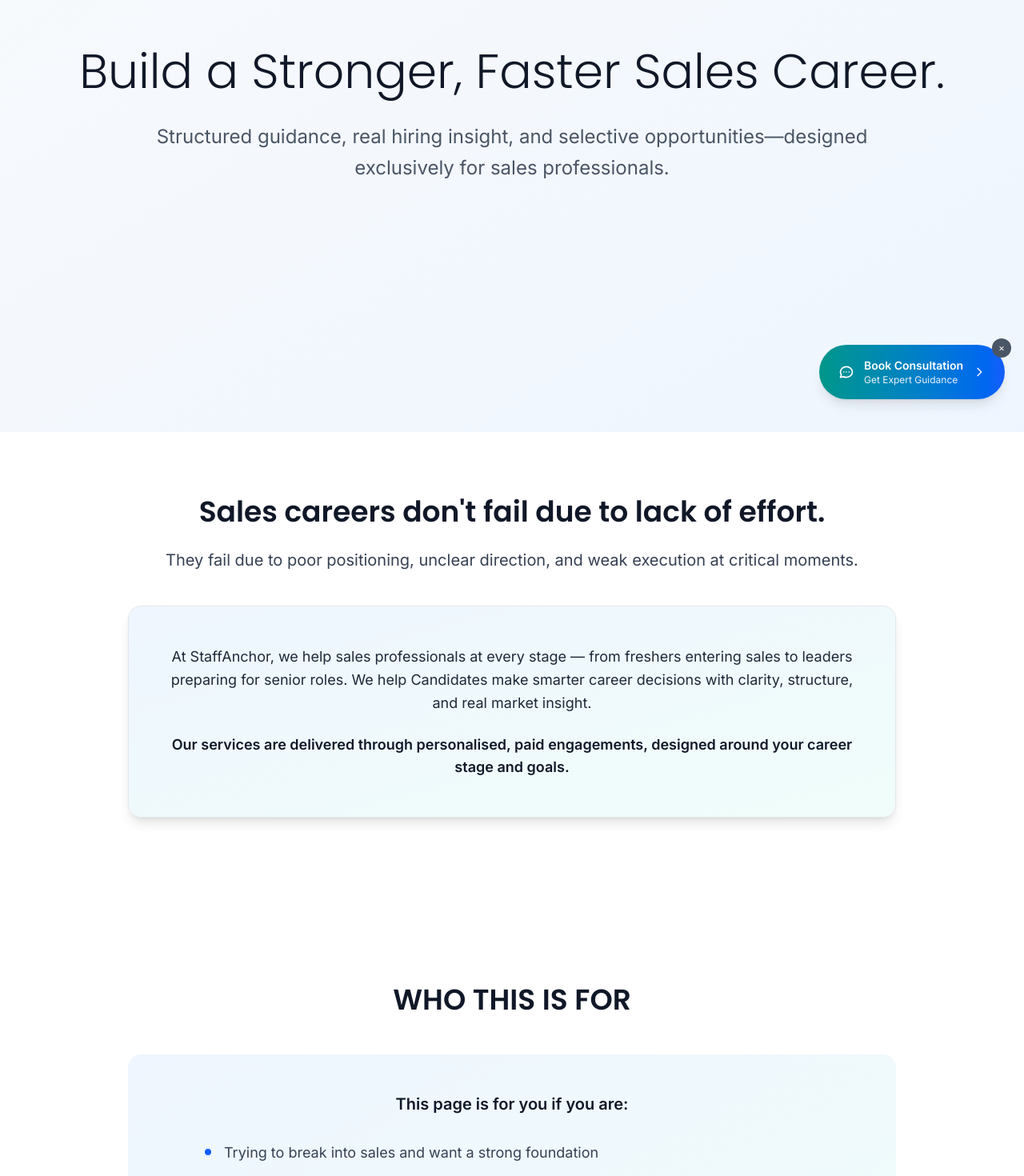
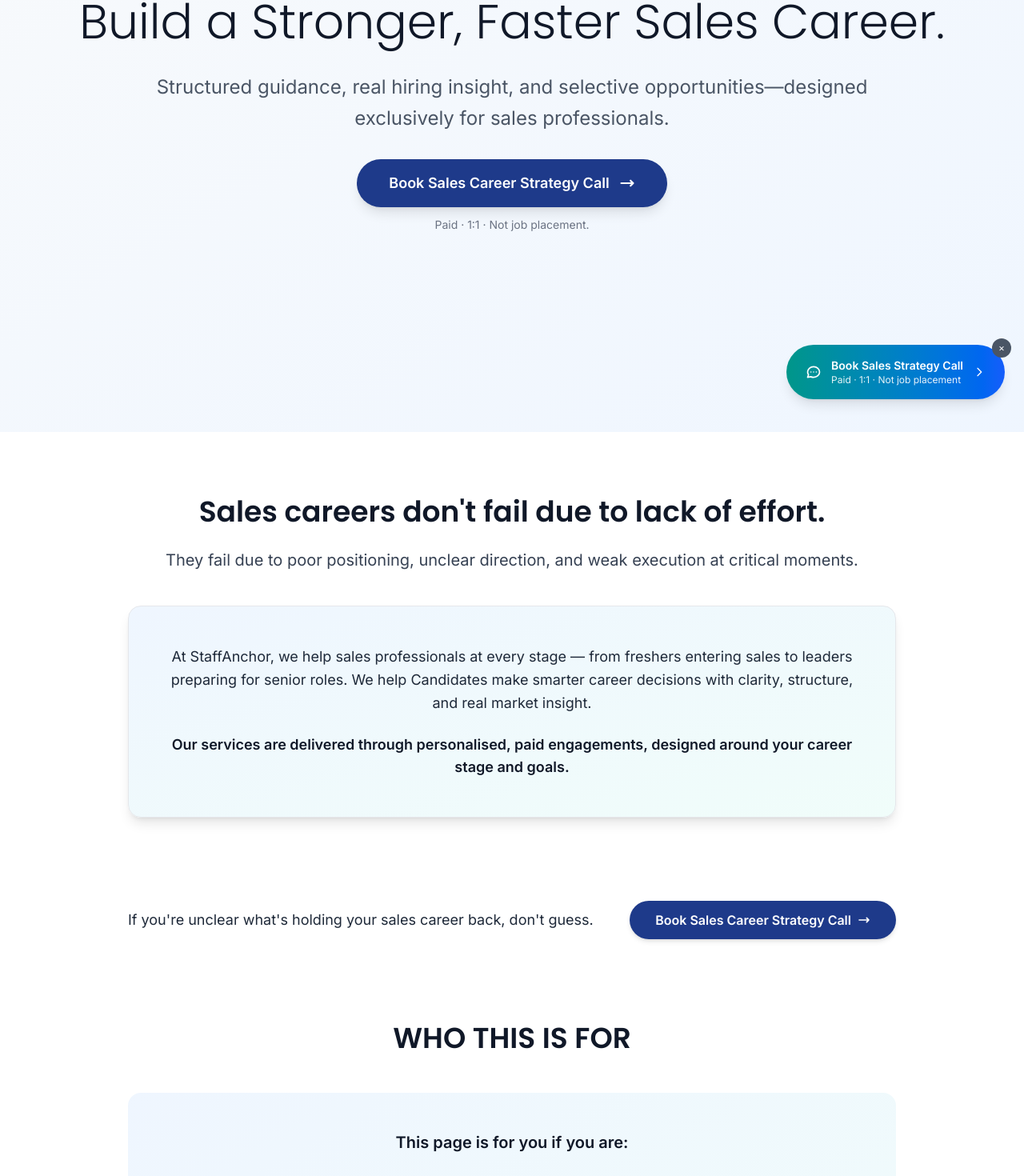
Before and after one commit to StaffAnchor/staffanchor, a Next.js app: page /jobseeker in a window 1280 px wide. Shown: the part 277-1747 px from the top of the page at 80% size. Built offline with nearby package versions, Linux system fonts and the light colour scheme; no server answers.

Commit message:
added the buttons to the razorpay for booking consultation with jobseeker

```diff
--- a/src/app/jobseeker/page.tsx
+++ b/src/app/jobseeker/page.tsx
@@ -16,15 +16,27 @@ export default function JobSeekersPage() {
               Build a Stronger, Faster Sales Career.
             </h1>
 
-            <p className="text-xl md:text-2xl text-gray-600 leading-relaxed max-w-4xl mx-auto">
+            <p className="text-xl md:text-2xl text-gray-600 leading-relaxed max-w-4xl mx-auto mb-8">
               Structured guidance, real hiring insight, and selective opportunities—designed exclusively for sales professionals.
             </p>
+
+            <div className="flex flex-col items-center gap-3">
+              <a href="https://rzp.io/rzp/Y8GVOwco" target="_blank" rel="noopener noreferrer" className="bg-[#1e3a8a] hover:bg-[#1e40af] cursor-pointer text-white font-semibold px-10 py-4 rounded-full text-lg transition-all duration-200 shadow-lg hover:shadow-xl flex items-center gap-3 group">
+                Book Sales Career Strategy Call
+                <svg className="w-5 h-5 transition-transform group-hover:translate-x-1" fill="none" stroke="currentColor" viewBox="0 0 24 24">
+                  <path strokeLinecap="round" strokeLinejoin="round" strokeWidth={2.5} d="M17 8l4 4m0 0l-4 4m4-4H3" />
+                </svg>
+              </a>
+              <p className="text-sm text-gray-500">
+                Paid · 1:1 · Not job placement.
+              </p>
+            </div>
           </div>
         </div>
       </section>
 
       {/* Why Careers Fail Section */}
-      <section className="py-20 bg-white">
+      <section className="py-20 pb-8 bg-white">
         <div className="max-w-5xl mx-auto px-4 sm:px-6 lg:px-8">
           <div className="text-center mb-12">
             <h2 className="font-poppins font-semibold text-3xl md:text-4xl text-gray-900 mb-6">
@@ -44,6 +56,23 @@ export default function JobSeekersPage() {
                 Our services are delivered through personalised, paid engagements, designed around your career stage and goals.
               </p>
             </div>
+          </div>
+        </div>
+      </section>
+
+      {/* Slim CTA Bar */}
+      <section className="py-6 bg-white border-gray-200">
+        <div className="max-w-5xl mx-auto px-4 sm:px-6 lg:px-8">
+          <div className="flex flex-col md:flex-row items-center justify-between gap-4">
+            <p className="text-lg text-gray-800">
+              If you're unclear what's holding your sales career back, don't guess.
+            </p>
+            <a href="https://rzp.io/rzp/Y8GVOwco" target="_blank" rel="noopener noreferrer" className="bg-[#1e3a8a] hover:bg-[#1e40af] text-white font-semibold px-8 py-3 rounded-full text-base transition-all duration-200 shadow-md hover:shadow-lg flex items-center gap-2 group whitespace-nowrap">
+              Book Sales Career Strategy Call
+              <svg className="w-4 h-4 transition-transform group-hover:translate-x-1" fill="none" stroke="currentColor" viewBox="0 0 24 24">
+                <path strokeLinecap="round" strokeLinejoin="round" strokeWidth={2.5} d="M17 8l4 4m0 0l-4 4m4-4H3" />
+              </svg>
+            </a>
           </div>
         </div>
       </section>
@@ -85,6 +114,15 @@ export default function JobSeekersPage() {
               </li>
             </ul>
 
+            <div className="flex justify-center my-8">
+              <a href="https://rzp.io/rzp/Y8GVOwco" target="_blank" rel="noopener noreferrer" className="bg-[#1e3a8a] hover:bg-[#1e40af] text-white font-semibold px-8 py-4 rounded-full text-base transition-all duration-200 shadow-md hover:shadow-lg flex items-center gap-2 group">
+                This sounds like me - Book Sales Career Strategy Call
+                <svg className="w-4 h-4 transition-transform group-hover:translate-x-1" fill="none" stroke="currentColor" viewBox="0 0 24 24">
+                  <path strokeLinecap="round" strokeLinejoin="round" strokeWidth={2.5} d="M17 8l4 4m0 0l-4 4m4-4H3" />
+                </svg>
+              </a>
+            </div>
+
             <div className="bg-white rounded-lg p-6 border-l-4 border-blue-600">
               <p className="text-lg text-gray-800 leading-relaxed">
                 If you're looking for shortcuts or free advice, this isn't it. <span className="font-semibold">If you're serious about your sales career, you're in the right place.</span>
@@ -100,6 +138,8 @@ export default function JobSeekersPage() {
           <div className="text-center mb-16">
             <h2 className="heading-lg mb-4">OUR CORE CAREER SERVICES</h2>
           </div>
+
+
 
           <div className="space-y-16">
             {/* 1. Interview Readiness & Hiring Confidence */}
@@ -355,88 +395,25 @@ export default function JobSeekersPage() {
           </div>
         </div>
       </section>
-
-      {/* Freshers & Engagements Section */}
-      <section className="py-20 bg-slate-50">
-        <div className="max-w-7xl mx-auto px-4 sm:px-6 lg:px-8">
-          <div className="grid md:grid-cols-2 gap-8">
-            {/* For Freshers Box */}
-            <div className="bg-white rounded-2xl p-8 shadow-lg border border-gray-200">
-              <h3 className="text-2xl font-bold text-gray-900 mb-6">
-                FOR FRESHERS & EARLY-CAREER PROFESSIONALS
+        {/* Transition Block */}
+          <div className="max-w-3xl mx-auto mb-16 text-center">
+            <div className="bg-gradient-to-br from-slate-50 to-blue-50 rounded-2xl p-8 border border-gray-200">
+              <h3 className="text-2xl font-semibold text-gray-900 mb-4">
+                Not sure which of these you need right now?
               </h3>
-
               <p className="text-lg text-gray-700 mb-6">
-                Starting your sales career the right way matters more than speed.
+                Start with a strategy call. We'll diagnose before recommending anything.
               </p>
-
-              <p className="text-lg font-semibold text-gray-900 mb-4">
-                We support freshers with:
-              </p>
-
-              <ul className="space-y-3 mb-8 ml-6">
-                <li className="flex items-start">
-                  <span className="text-gray-900 mr-3">•</span>
-                  <span className="text-lg text-gray-700">Sales role orientation & expectations</span>
-                </li>
-                <li className="flex items-start">
-                  <span className="text-gray-900 mr-3">•</span>
-                  <span className="text-lg text-gray-700">Resume & interview fundamentals</span>
-                </li>
-                <li className="flex items-start">
-                  <span className="text-gray-900 mr-3">•</span>
-                  <span className="text-lg text-gray-700">Industry selection guidance</span>
-                </li>
-                <li className="flex items-start">
-                  <span className="text-gray-900 mr-3">•</span>
-                  <span className="text-lg text-gray-700">First-90-days performance readiness</span>
-                </li>
-              </ul>
-
-              <div className="border-t border-gray-200 pt-6">
-                <p className="text-lg font-semibold text-gray-900 mb-2">
-                  Outcome for you:
-                </p>
-                <p className="text-lg text-gray-700">
-                  A strong entry into sales—with confidence, clarity, and fewer early mistakes.
-                </p>
-              </div>
-            </div>
-
-            {/* How Our Engagements Work Box */}
-            <div className="bg-white rounded-2xl p-8 shadow-lg border border-gray-200">
-              <h3 className="text-2xl font-bold text-gray-900 mb-6">
-                HOW OUR ENGAGEMENTS WORK
-              </h3>
-
-              <div className="space-y-5 mb-8">
-                <div className="flex items-start">
-                  <span className="text-lg font-bold text-gray-900 mr-3">1.</span>
-                  <p className="text-lg text-gray-700">You share your background, goals, and challenges</p>
-                </div>
-                <div className="flex items-start">
-                  <span className="text-lg font-bold text-gray-900 mr-3">2.</span>
-                  <p className="text-lg text-gray-700">We assess your career stage and market readiness</p>
-                </div>
-                <div className="flex items-start">
-                  <span className="text-lg font-bold text-gray-900 mr-3">3.</span>
-                  <p className="text-lg text-gray-700">We recommend the <span className="font-semibold">right level of structured support</span></p>
-                </div>
-                <div className="flex items-start">
-                  <span className="text-lg font-bold text-gray-900 mr-3">4.</span>
-                  <p className="text-lg text-gray-700">You engage through a <span className="font-semibold">clearly defined, paid program</span></p>
-                </div>
-              </div>
-
-              <div className="bg-gray-50 rounded-lg p-6 border-l-4 border-gray-300">
-                <p className="text-lg text-gray-800 mb-2">No generic coaching.</p>
-                <p className="text-lg text-gray-800 mb-2">No motivational fluff.</p>
-                <p className="text-lg text-gray-800">Only practical, sales-first guidance.</p>
-              </div>
+              <a href="https://rzp.io/rzp/Y8GVOwco" target="_blank" rel="noopener noreferrer" className="inline-flex items-center gap-2 bg-[#1e3a8a] hover:bg-[#1e40af] text-white font-semibold px-8 py-3 rounded-full text-base transition-all duration-200 shadow-md hover:shadow-lg group">
+                Book Sales Career Strategy Call
+                <svg className="w-4 h-4 transition-transform group-hover:translate-x-1" fill="none" stroke="currentColor" viewBox="0 0 24 24">
+                  <path strokeLinecap="round" strokeLinejoin="round" strokeWidth={2.5} d="M17 8l4 4m0 0l-4 4m4-4H3" />
+                </svg>
+              </a>
             </div>
           </div>
-        </div>
-      </section>
+
+
 
       {/* Why Jobseekers Trust StaffAnchor */}
       <section className="section-padding bg-slate-50">
--- a/src/components/ui/StickyConsultationButton.tsx
+++ b/src/components/ui/StickyConsultationButton.tsx
@@ -2,9 +2,19 @@
 
 import Link from 'next/link';
 import { useState } from 'react';
+import { usePathname } from 'next/navigation';
 
 const StickyConsultationButton = () => {
   const [isExpanded, setIsExpanded] = useState(true);
+  const pathname = usePathname();
+
+  // Check if we're on the jobseeker page
+  const isJobseekerPage = pathname === '/jobseeker';
+
+  // Conditional text based on page
+  const buttonText = isJobseekerPage ? 'Book Sales Strategy Call' : 'Book Consultation';
+  const subText = isJobseekerPage ? 'Paid · 1:1 · Not job placement' : 'Get Expert Guidance';
+  const buttonLink = isJobseekerPage ? 'https://rzp.io/rzp/Y8GVOwco' : '/contact';
 
   return (
     <div className="fixed bottom-6 right-6 z-50">
@@ -20,8 +30,11 @@ const StickyConsultationButton = () => {
           </button>
 
           {/* Main consultation button */}
-          <Link
-            href="/contact"
+          {isJobseekerPage ? (
+            <a
+              href={buttonLink}
+              target="_blank"
+              rel="noopener noreferrer"
               className="group relative bg-linear-to-r from-teal-600 to-blue-600 hover:from-teal-500 hover:to-blue-500 text-white px-6 py-4 rounded-full shadow-lg hover:shadow-xl transition-all duration-300 flex items-center space-x-3 transform hover:scale-105"
             >
               {/* Icon */}
@@ -33,8 +46,33 @@ const StickyConsultationButton = () => {
 
               {/* Text */}
               <div className="text-left">
-              <div className="font-semibold text-sm">Book Consultation</div>
-              <div className="text-xs opacity-90">Get Expert Guidance</div>
+                <div className="font-semibold text-sm">{buttonText}</div>
+                <div className="text-xs opacity-90">{subText}</div>
+              </div>
+
+              {/* Arrow */}
+              <div className="shrink-0 transform group-hover:translate-x-1 transition-transform">
+                <svg className="w-4 h-4" fill="none" stroke="currentColor" viewBox="0 0 24 24">
+                  <path strokeLinecap="round" strokeLinejoin="round" strokeWidth={2} d="M9 5l7 7-7 7" />
+                </svg>
+              </div>
+            </a>
+          ) : (
+            <Link
+              href={buttonLink}
+              className="group relative bg-linear-to-r from-teal-600 to-blue-600 hover:from-teal-500 hover:to-blue-500 text-white px-6 py-4 rounded-full shadow-lg hover:shadow-xl transition-all duration-300 flex items-center space-x-3 transform hover:scale-105"
+            >
+              {/* Icon */}
+              <div className="shrink-0">
+                <svg className="w-5 h-5" fill="none" stroke="currentColor" viewBox="0 0 24 24">
+                  <path strokeLinecap="round" strokeLinejoin="round" strokeWidth={2} d="M8 12h.01M12 12h.01M16 12h.01M21 12c0 4.418-4.03 8-9 8a9.863 9.863 0 01-4.255-.949L3 20l1.395-3.72C3.512 15.042 3 13.574 3 12c0-4.418 4.03-8 9-8s9 3.582 9 8z" />
+                </svg>
+              </div>
+
+              {/* Text */}
+              <div className="text-left">
+                <div className="font-semibold text-sm">{buttonText}</div>
+                <div className="text-xs opacity-90">{subText}</div>
               </div>
 
               {/* Arrow */}
@@ -44,11 +82,12 @@ const StickyConsultationButton = () => {
                 </svg>
               </div>
             </Link>
+          )}
 
           {/* Tooltip on hover */}
           <div className="absolute bottom-full right-0 mb-2 opacity-0 group-hover:opacity-100 transition-opacity pointer-events-none">
             <div className="bg-gray-900 text-white text-xs rounded-lg px-3 py-2 whitespace-nowrap">
-              Schedule a free consultation with our experts
+              {isJobseekerPage ? 'Book your sales career strategy call' : 'Schedule a free consultation with our experts'}
               <div className="absolute top-full right-4 w-0 h-0 border-l-4 border-r-4 border-t-4 border-transparent border-t-gray-900"></div>
             </div>
           </div>
```
Lines whose indentation alone changed are shown as unchanged.
